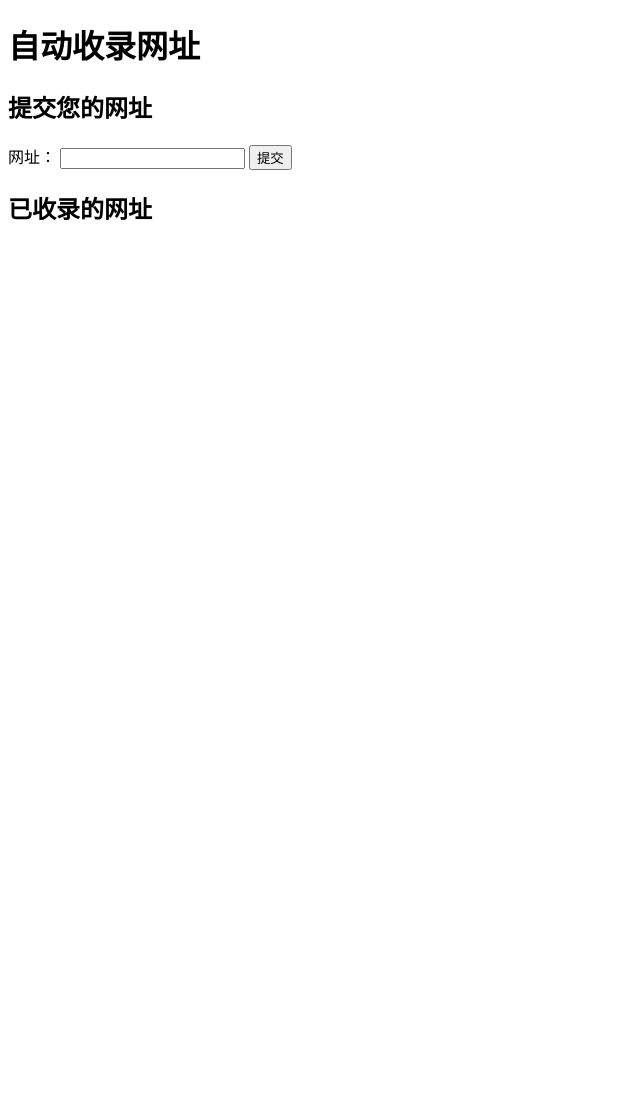
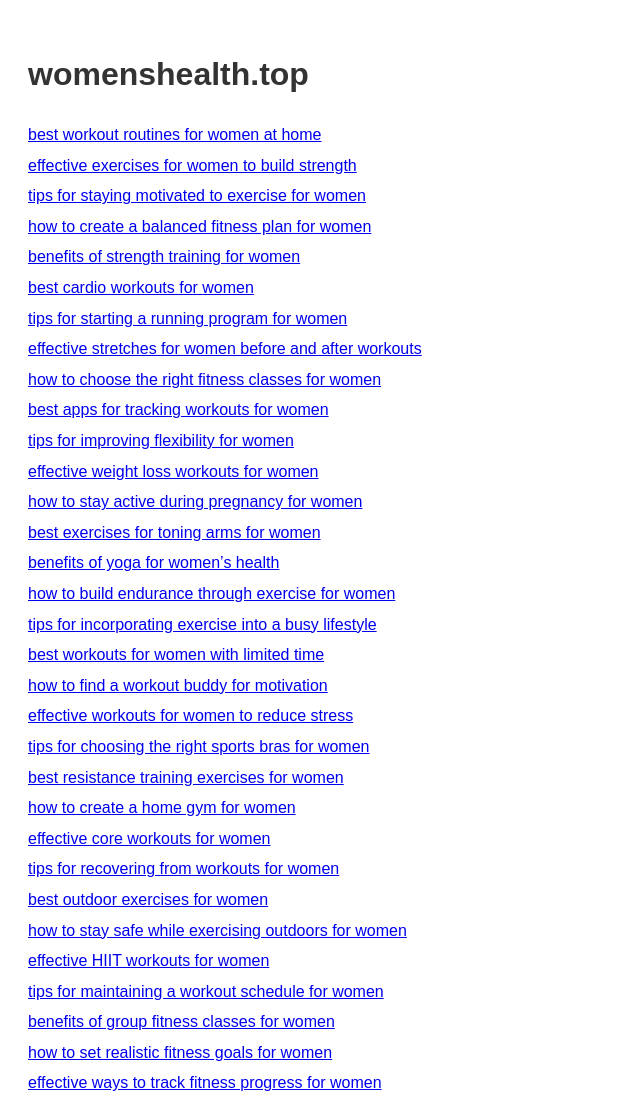
Before and after one commit to womenshealthtop/wailian, a plain HTML site: page index.html in a window 1280 px wide. Shown: the top 1099 px of the page, without its empty margins (0-640 px from the left). Before the commit the page ends 800 px from the top, so only its background shows below. Drawn offline with Linux system fonts and the light colour scheme; no server answers.

Commit message:
Add files via upload

```diff
--- a/index.html
+++ b/index.html
@@ -3,70 +3,78 @@
 <head>
     <meta charset="UTF-8">
     <meta name="viewport" content="width=device-width, initial-scale=1.0">
-    <title>自动收录网址</title>
+    <title>womenshealth</title>
+    <style>
+        body {
+            font-family: Arial, sans-serif;
+            padding: 20px;
+            line-height: 1.6;
+        }
+        h1 {
+            color: #333;
+        }
+        ul {
+            list-style-type: none;
+            padding: 0;
+        }
+        li {
+            margin: 5px 0;
+        }
+    </style>
 </head>
 <body>
-    <h1>自动收录网址</h1>
-
-    <!-- 提交网址表单 -->
-    <section>
-        <h2>提交您的网址</h2>
-        <form id="urlForm">
-            <label for="url">网址：</label>
-            <input type="url" id="url" name="url" required>
-            <button type="submit">提交</button>
-        </form>
-        <div id="response"></div>
-    </section>
-
-    <!-- 已收录的网址列表 -->
-    <section>
-        <h2>已收录的网址</h2>
-        <ul id="url-list"></ul>
-    </section>
-
-    <script>
-        // 提交网址表单的处理逻辑
-        document.getElementById('urlForm').addEventListener('submit', async function(event) {
-            event.preventDefault();
-            const url = document.getElementById('url').value;
-
-            try {
-                const response = await fetch('https://wailian-2p3.pages.dev//submit', {
-                    method: 'POST',
-                    headers: { 'Content-Type': 'application/json' },
-                    body: JSON.stringify({ url })
-                });
-                const result = await response.json();
-                document.getElementById('response').textContent = result.message;
-
-                // 提交成功后，刷新网址列表
-                fetchUrls();
-            } catch (error) {
-                console.error('提交失败', error);
-            }
-        });
-
-        // 获取已收录的网址列表
-        async function fetchUrls() {
-            try {
-                const response = await fetch('https://wailian-2p3.pages.dev//urls');
-                const urls = await response.json();
-
-                const urlList = document.getElementById('url-list');
-                urlList.innerHTML = '';  // 清空当前列表
-                urls.forEach(url => {
-                    const li = document.createElement('li');
-                    li.textContent = url;
-                    urlList.appendChild(li);
-                });
-            } catch (error) {
-                console.error('获取网址列表失败', error);
-            }
-        }
-
-        // 页面加载时获取网址列表
-        window.onload = fetchUrls;
-    </script>
+    <h1>womenshealth.top</h1>
+    <ul>
+       <li><a href="https://www.womenshealth.top/">best workout routines for women at home</a></li>
+          <li><a href="https://www.womenshealth.top/">effective exercises for women to build strength</a></li>
+          <li><a href="https://www.womenshealth.top/">tips for staying motivated to exercise for women</a></li>
+          <li><a href="https://www.womenshealth.top/">how to create a balanced fitness plan for women</a></li>
+          <li><a href="https://www.womenshealth.top/">benefits of strength training for women</a></li>
+          <li><a href="https://www.womenshealth.top/">best cardio workouts for women</a></li>
+          <li><a href="https://www.womenshealth.top/">tips for starting a running program for women</a></li>
+          <li><a href="https://www.womenshealth.top/">effective stretches for women before and after workouts</a></li>
+          <li><a href="https://www.womenshealth.top/">how to choose the right fitness classes for women</a></li>
+          <li><a href="https://www.womenshealth.top/">best apps for tracking workouts for women</a></li>
+          <li><a href="https://www.womenshealth.top/">tips for improving flexibility for women</a></li>
+          <li><a href="https://www.womenshealth.top/">effective weight loss workouts for women</a></li>
+          <li><a href="https://www.womenshealth.top/">how to stay active during pregnancy for women</a></li>
+          <li><a href="https://www.womenshealth.top/">best exercises for toning arms for women</a></li>
+          <li><a href="https://www.womenshealth.top/">benefits of yoga for women’s health</a></li>
+ <li><a href="https://www.womenshealth.top/">how to build endurance through exercise for women</a></li>
+          <li><a href="https://www.womenshealth.top/">tips for incorporating exercise into a busy lifestyle</a></li>
+          <li><a href="https://www.womenshealth.top/">best workouts for women with limited time</a></li>
+          <li><a href="https://www.womenshealth.top/">how to find a workout buddy for motivation</a></li>
+          <li><a href="https://www.womenshealth.top/">effective workouts for women to reduce stress</a></li>
+          <li><a href="https://www.womenshealth.top/">tips for choosing the right sports bras for women</a></li>
+          <li><a href="https://www.womenshealth.top/">best resistance training exercises for women</a></li>
+          <li><a href="https://www.womenshealth.top/">how to create a home gym for women</a></li>
+          <li><a href="https://www.womenshealth.top/">effective core workouts for women</a></li>
+          <li><a href="https://www.womenshealth.top/">tips for recovering from workouts for women</a></li>
+          <li><a href="https://www.womenshealth.top/">best outdoor exercises for women</a></li>
+          <li><a href="https://www.womenshealth.top/">how to stay safe while exercising outdoors for women</a></li>
+          <li><a href="https://www.womenshealth.top/">effective HIIT workouts for women</a></li>
+          <li><a href="https://www.womenshealth.top/">tips for maintaining a workout schedule for women</a></li>
+          <li><a href="https://www.womenshealth.top/">benefits of group fitness classes for women</a></li>
+          <li><a href="https://www.womenshealth.top/">how to set realistic fitness goals for women</a></li>
+          <li><a href="https://www.womenshealth.top/">effective ways to track fitness progress for women</a></li>
+          <li><a href="https://www.womenshealth.top/">best low-impact workouts for women</a></li>
+          <li><a href="https://www.womenshealth.top/">tips for exercising during your period for women</a></li>
+          <li><a href="https://www.womenshealth.top/">how to overcome gym intimidation for women</a></li>
+          <li><a href="https://www.womenshealth.top/">effective bodyweight exercises for women</a></li>
+          <li><a href="https://www.womenshealth.top/">tips for building muscle without weights for women</a></li>
+          <li><a href="https://www.womenshealth.top/">best fitness challenges for women to try</a></li>
+          <li><a href="https://www.womenshealth.top/">how to improve balance through exercise for women</a></li>
+          <li><a href="https://www.womenshealth.top/">effective workouts for women to enhance mood</a></li>
+          <li><a href="https://www.womenshealth.top/">tips for using fitness equipment correctly for women</a></li>
+          <li><a href="https://www.womenshealth.top/">best dance workouts for women</a></li>
+          <li><a href="https://www.womenshealth.top/">how to incorporate mindfulness into exercise for women</a></li>
+          <li><a href="https://www.womenshealth.top/">effective ways to boost metabolism through exercise for women</a></li>
+          <li><a href="https://www.womenshealth.top/">tips for stretching properly to avoid injury for women</a></li>
+          <li><a href="https://www.womenshealth.top/">best sports for women to stay fit</a></li>
+          <li><a href="https://www.womenshealth.top/">how to find your preferred workout style as a woman</a></li>
+          <li><a href="https://www.womenshealth.top/">effective workouts for women to tone legs</a></li>
+          <li><a href="https://www.womenshealth.top/">tips for exercising in hot weather for women</a></li>
+          <li><a href="https://www.womenshealth.top/">best practices for post-workout nutrition for women</a></li>
+    </ul>
 </body>
 </html>
```
